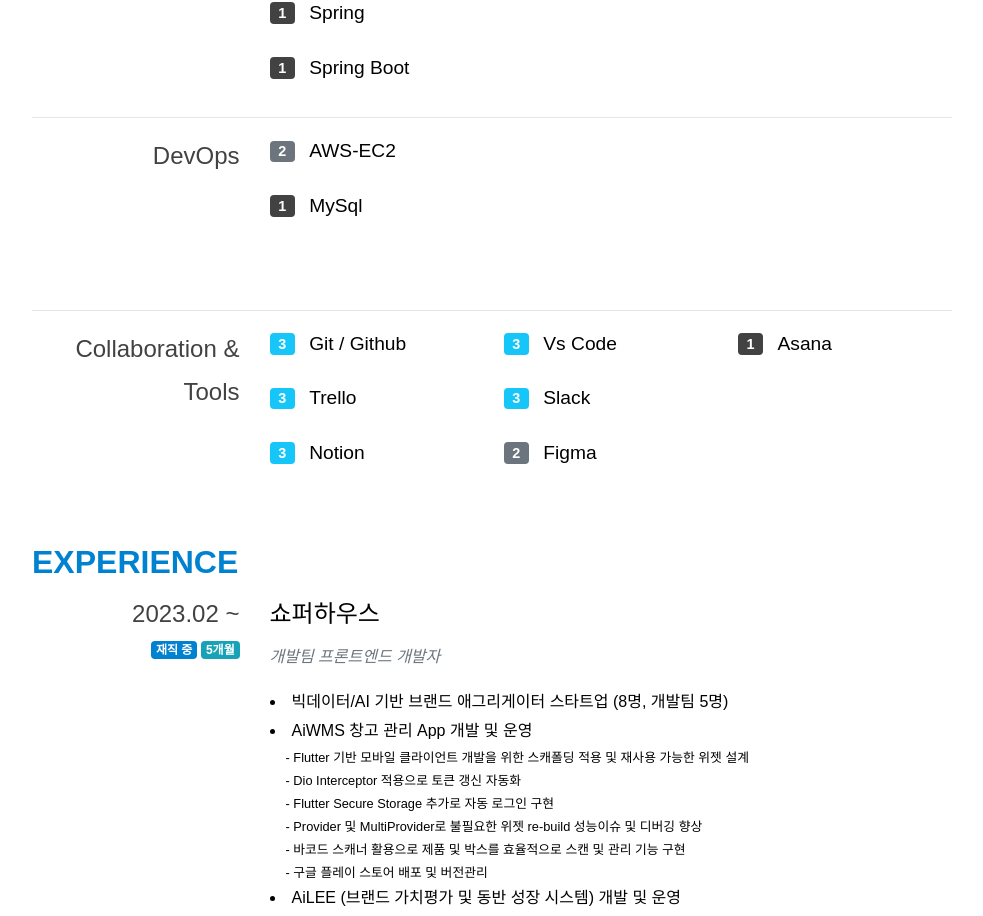
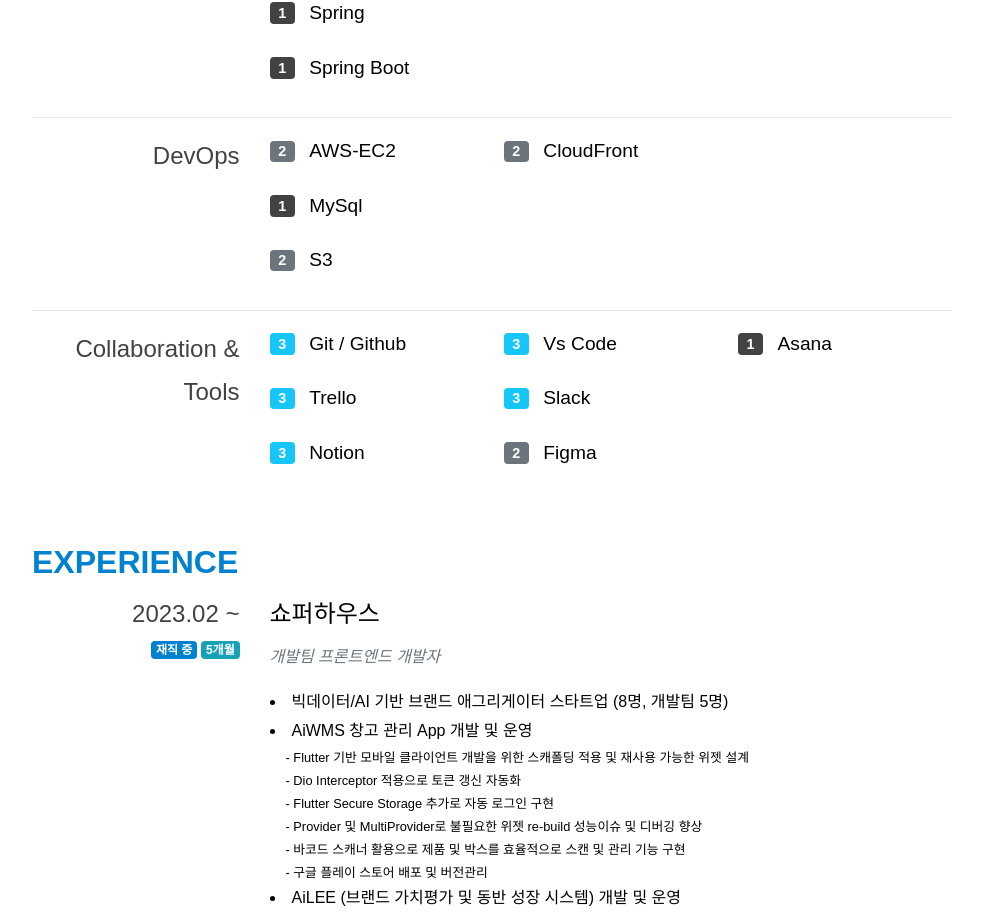
Before and after one commit to cks612/resume, a React (Create React App) app: page / in a window 1280 px wide. Shown: the part 1377-2293 px from the top of the page, without its empty margins (148-1131 px from the left). Built offline with nearby package versions, Linux system fonts and the light colour scheme.

Commit message:
[Update] updated my resume by adding data for experience

```diff
--- a/src/constants/data.ts
+++ b/src/constants/data.ts
@@ -23,6 +23,8 @@
 export const DEVOPS_SKILLS: SkillsDataProps[] = [
   { id: 1, name: "AWS-EC2", rating: 2 },
   { id: 2, name: "MySql", rating: 1 },
+  { id: 3, name: "S3", rating: 2 },
+  { id: 4, name: "CloudFront", rating: 2 },
 ];
 
 export const COLLABORATION_TOOLS: SkillsDataProps[] = [
```
